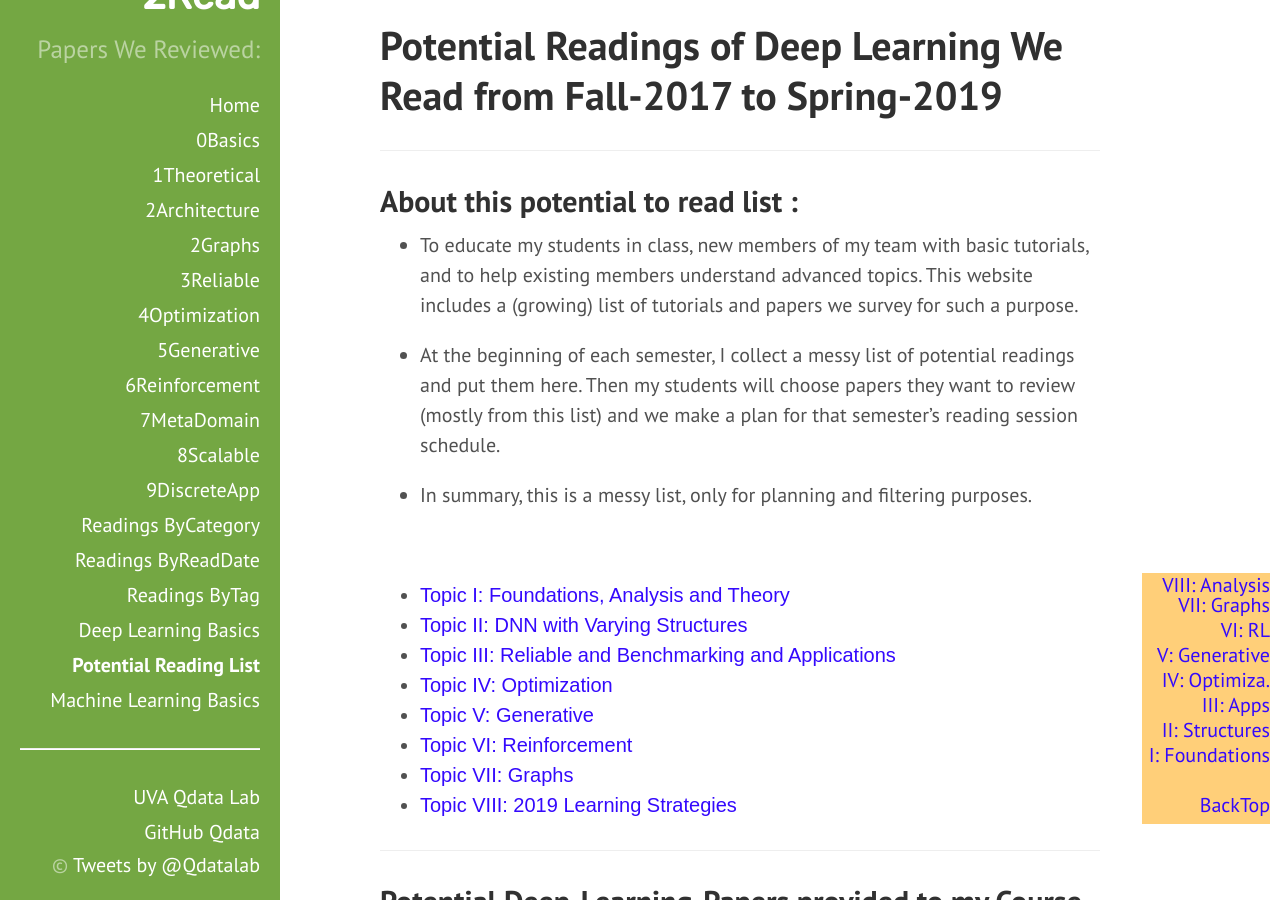
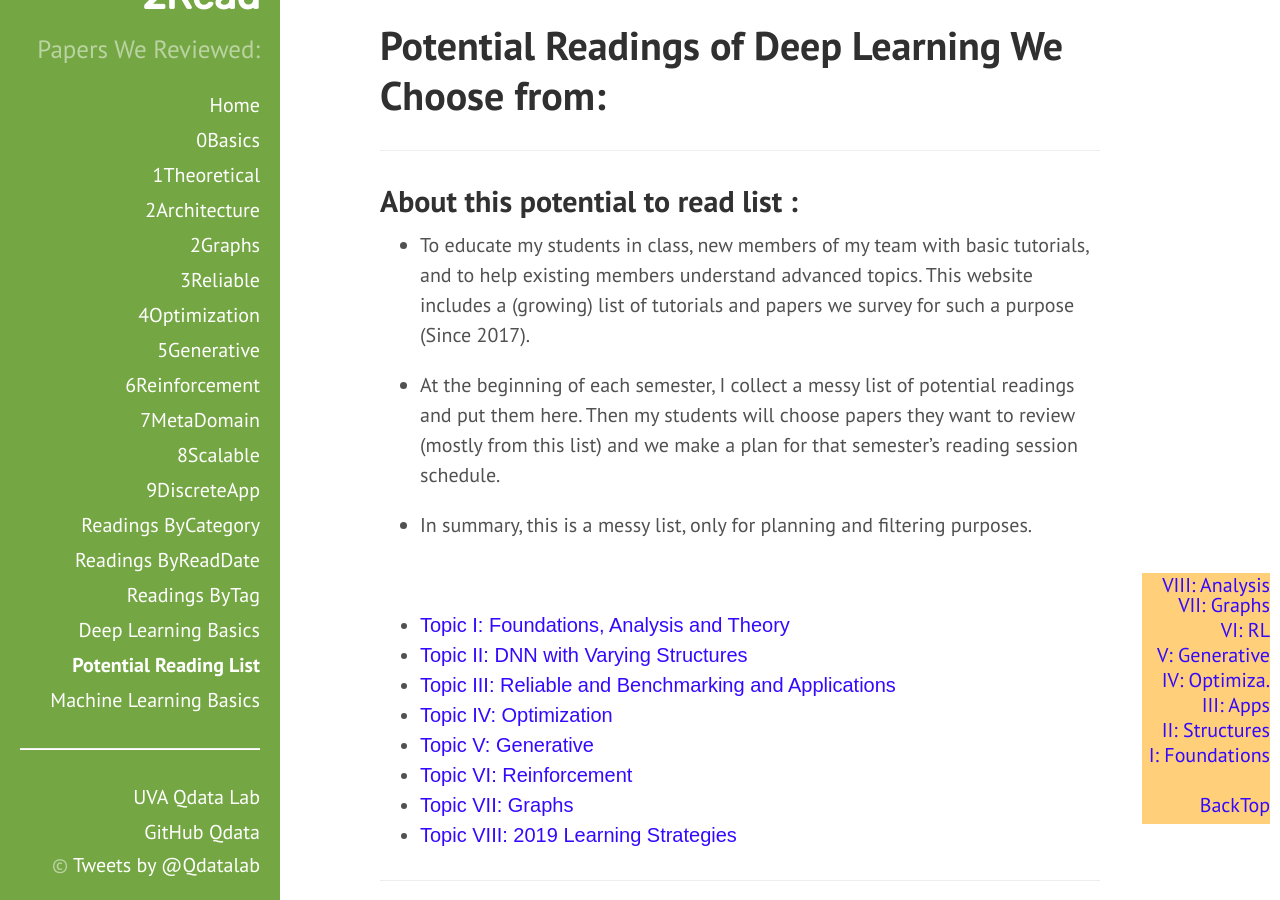
Before and after one commit to QData/deep2Read, a Jekyll site: the page built from zPotential2Read.md, in a window 1280 px wide and 900 px high. Built offline with Jekyll 4.4.1, drawn with Linux system fonts in a browser that asks for light colours.

Commit message:
Update zPotential2Read.md

```diff
--- a/zPotential2Read.md
+++ b/zPotential2Read.md
@@ -1,7 +1,7 @@
 ---
 layout: page
 title: Potential Reading List
-desc: "Potential Readings of Deep Learning We Read from Fall-2017 to Spring-2019"
+desc: "Potential Readings of Deep Learning We Choose from: "
 order: "9f"
 ---
 
@@ -12,7 +12,7 @@ order: "9f"
 
 ## About this potential to read list :
 
-+ To educate my students in class, new members of my team with basic tutorials, and to help existing members understand advanced topics. This website includes a (growing) list of tutorials and papers we survey for such a purpose.
++ To educate my students in class, new members of my team with basic tutorials, and to help existing members understand advanced topics. This website includes a (growing) list of tutorials and papers we survey for such a purpose (Since 2017).
 
 + At the beginning of each semester, I collect a messy list of potential readings and put them here. Then my students will choose papers they want to review (mostly from this list) and we make a plan for that semester's reading session schedule.
 
```
